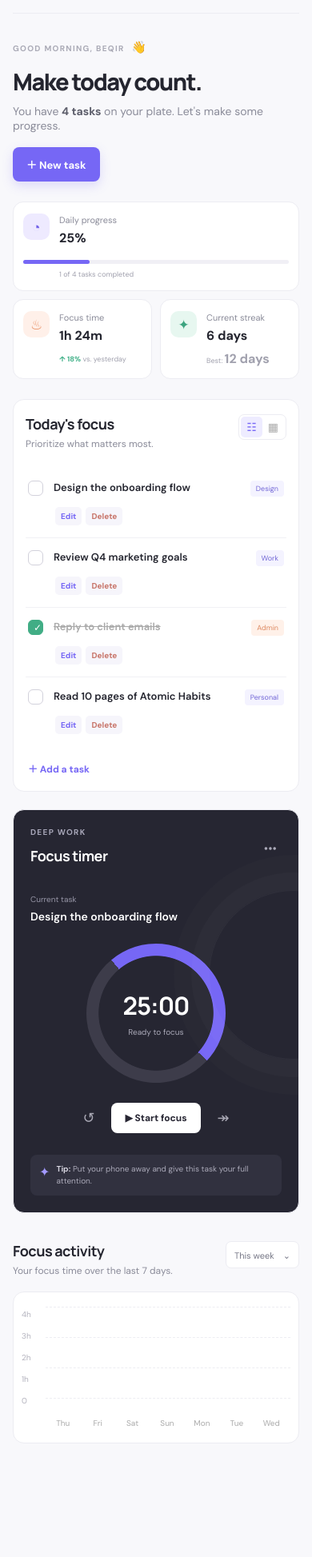
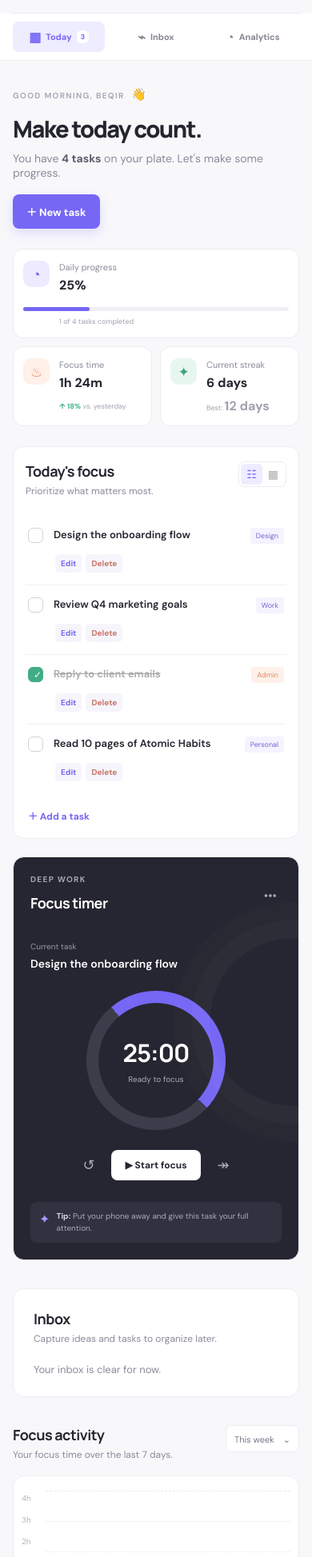
Before and after one commit to Fazlibeqir/focusflow-webapp, a website: page public/index.html in a window 390 px wide. Shown: the part 53-2000 px from the top of the page at 80% size. Before the commit the page ends 1858 px from the top, so only its background shows below. Drawn offline with Linux system fonts and the light colour scheme.

Commit message:
Improve mobile task navigation
Reviewed the isolated diff and validated npm test plus the served page smoke test.

```diff
--- a/public/app.js
+++ b/public/app.js
@@ -17,6 +17,7 @@ const toast = document.querySelector("#toast");
 const activityBars = document.querySelector("#activityBars");
 const totalFocus = document.querySelector("#totalFocus");
 const focusTrend = document.querySelector("#focusTrend");
+const mobileNav = document.querySelector(".mobile-nav");
 
 function readSessions() {
   try {
@@ -51,6 +52,7 @@ function renderTasks() {
   document.querySelector("#progressBar").style.width = `${percentage}%`;
   document.querySelector("#progressDetail").textContent = `${complete} of ${tasks.length} tasks completed`;
   document.querySelector(".nav-link b").textContent = tasks.filter((task) => !task.done).length;
+  mobileNav.querySelector("b").textContent = tasks.filter((task) => !task.done).length;
   localStorage.setItem("focusflow-tasks", JSON.stringify(tasks));
 }
 
@@ -119,6 +121,15 @@ function completeFocusSession() {
   localStorage.setItem("focusflow-sessions", JSON.stringify(sessions));
   renderActivity();
 }
+
+mobileNav.addEventListener("click", (event) => {
+  const link = event.target.closest(".mobile-nav-link");
+  if (!link) return;
+  mobileNav.querySelectorAll(".mobile-nav-link").forEach((item) => {
+    item.classList.toggle("active", item === link);
+    item.toggleAttribute("aria-current", item === link);
+  });
+});
 
 taskList.addEventListener("click", (event) => {
   const task = event.target.closest(".task");
--- a/public/index.html
+++ b/public/index.html
@@ -37,6 +37,11 @@
           <div class="date-label"><span class="sun">☼</span> Tuesday, October 21 <span class="today-pill">Today</span></div>
           <div class="top-actions"><button class="icon-button" aria-label="Search">⌕</button><button class="icon-button" aria-label="Notifications">♢<i></i></button><button class="upgrade-button">Upgrade <span>↗</span></button></div>
         </header>
+        <nav class="mobile-nav" aria-label="Mobile navigation">
+          <a class="mobile-nav-link active" href="#today" aria-current="page"><span>▦</span> Today <b>4</b></a>
+          <a class="mobile-nav-link" href="#inbox"><span>⌁</span> Inbox</a>
+          <a class="mobile-nav-link" href="#analytics"><span>◔</span> Analytics</a>
+        </nav>
 
         <section class="welcome-row">
           <div><p class="eyebrow">GOOD MORNING, BEQIR <span class="wave">👋</span></p><h1>Make today count.</h1><p class="subtitle">You have <strong>4 tasks</strong> on your plate. Let's make some progress.</p></div>
@@ -65,6 +70,11 @@
           </aside>
         </div>
 
+        <section class="inbox-panel" id="inbox">
+          <div class="section-heading"><div><h2>Inbox</h2><p>Capture ideas and tasks to organize later.</p></div></div>
+          <p class="inbox-empty">Your inbox is clear for now.</p>
+        </section>
+
         <section class="bottom-section" id="analytics">
           <div class="section-heading"><div><h2>Focus activity</h2><p>Your focus time over the last 7 days.</p></div><button class="period-button">This week　⌄</button></div>
           <div class="chart-card"><div class="chart-y"><span>4h</span><span>3h</span><span>2h</span><span>1h</span><span>0</span></div><div class="chart"><div class="grid-line one"></div><div class="grid-line two"></div><div class="grid-line three"></div><div class="grid-line four"></div><div class="bars" id="activityBars" aria-label="Focus time by day"></div></div><div class="chart-total"><span>Total focus</span><strong id="totalFocus">0m</strong><small id="focusTrend">No completed sessions yet</small></div></div>
--- a/public/styles.css
+++ b/public/styles.css
@@ -47,3 +47,14 @@
   .task-meta{margin-left:auto}
   .task-actions{width:100%;margin-left:34px}
 }
+.mobile-nav{display:none}
+.inbox-panel{margin-top:35px;padding:25px;background:#fff;border:1px solid var(--line);border-radius:14px}
+.inbox-empty{margin:22px 0 0;color:var(--muted);font-size:13px}
+@media(max-width:600px){
+  .mobile-nav{display:flex;position:sticky;top:0;z-index:5;gap:6px;margin:0 -16px;padding:10px 16px;background:#fff;border-bottom:1px solid var(--line)}
+  .mobile-nav-link{display:flex;align-items:center;justify-content:center;gap:6px;min-height:38px;flex:1;border-radius:8px;color:#858592;text-decoration:none;font-size:11px;font-weight:700}
+  .mobile-nav-link span{font-size:16px}
+  .mobile-nav-link b{background:#fff;color:var(--purple);border-radius:6px;padding:2px 5px;font-size:9px}
+  .mobile-nav-link.active{background:var(--light-purple);color:var(--purple)}
+  .mobile-nav-link.active b{background:#fff}
+}
```
